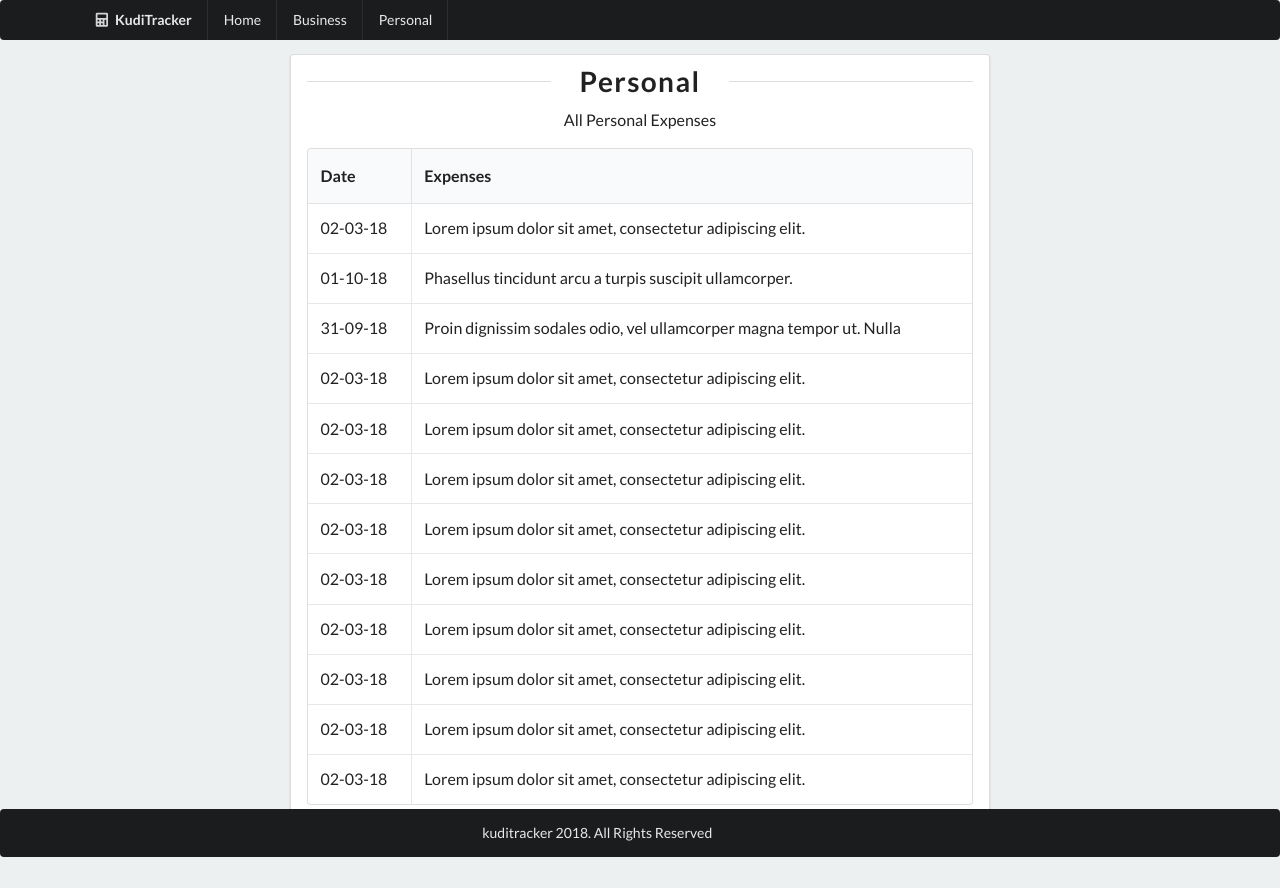
After one commit to Chiazokam/KudiTrack, a Flask app: page /personal in a window 1280 px wide. The commit adds this page. Run offline with Flask 2, Linux system fonts and the light colour scheme; some libraries are stand-ins or nearby versions.

Commit message:
Create Business and Personal Pages

```diff
--- a/static/css/main.css
+++ b/static/css/main.css
@@ -2,13 +2,17 @@
   background-color: #ecf0f1;
 }
 
+#defined-item:hover{
+  background-color: #b71540;
+}
+
+#defined-descr{
+  text-align: center;
+}
+
 #defined-content{
-  min-height: 70%;
-  min-height: -webkit-calc(100% - 186px);
-  min-height: -moz-calc(100% - 186px);
-  min-height: calc(100% - 186px);
-  padding-bottom: 7%;
-  padding-top: 3%;
+ height: 85%;
+ overflow: scroll;
 }
 
 #footer-text{
--- a/templates/home.html
+++ b/templates/home.html
@@ -13,7 +13,7 @@
 
       <div class="field">
         <label>Expense Description</label>
-        <input type="text" name="expense_descr" required></input>
+        <input type="text" name="expense_descr" maxlength="68" required></input>
       </div>
 
       <div class="field">
--- a/templates/layout.html
+++ b/templates/layout.html
@@ -9,9 +9,9 @@
         <div class="ui static inverted menu">
           <div class="ui container">
             <div class="header item"><i class="calculator icon"></i>KudiTracker</div>
-            <a href="/" class="item">Home</a>
-            <a href="templates/business" class="item">Business</a>
-            <a href="templates/personal" class="item">Personal</a>
+            <div id="defined-item"><a href="/" class="item">Home</a></div>
+            <div id="defined-item"><a href="/business" class="item defined-item">Business</a></div>
+            <div id="defined-item"><a href="/personal" class="item defined-item">Personal</a></div>
           </div>
         </div>
 
--- /dev/null
+++ b/templates/personal.html
@@ -0,0 +1,69 @@
+{% extends "layout.html" %}
+{% block content %}
+
+<div id="defined-content">
+  <div class="ui main text container segment">
+    <h1 class="ui horizontal divider header">
+      Personal
+    </h1>
+      <p id="defined-descr">All Personal Expenses</p>
+            <table class="ui celled table">
+            <thead>
+              <tr><th>Date</th>
+              <th>Expenses</th>
+            </tr></thead>
+            <tbody class="defined-tbody">
+              <tr>
+                <td data-label="Date">02-03-18</td>
+                <td data-label="Expenses">Lorem ipsum dolor sit amet, consectetur adipiscing elit.</td>
+              </tr>
+              <tr>
+                <td data-label="Date">01-10-18</td>
+                <td data-label="Expenses"> Phasellus tincidunt arcu a turpis suscipit ullamcorper.</td>
+              </tr>
+              <tr>
+                <td data-label="Date">31-09-18</td>
+                <td data-label="Expenses">Proin dignissim sodales odio, vel ullamcorper magna tempor ut. Nulla</td>
+              </tr>
+              <tr>
+                <td data-label="Date">02-03-18</td>
+                <td data-label="Expenses">Lorem ipsum dolor sit amet, consectetur adipiscing elit.</td>
+              </tr>
+              <tr>
+                <td data-label="Date">02-03-18</td>
+                <td data-label="Expenses">Lorem ipsum dolor sit amet, consectetur adipiscing elit.</td>
+              </tr>
+              <tr>
+                <td data-label="Date">02-03-18</td>
+                <td data-label="Expenses">Lorem ipsum dolor sit amet, consectetur adipiscing elit.</td>
+              </tr>
+              <tr>
+                <td data-label="Date">02-03-18</td>
+                <td data-label="Expenses">Lorem ipsum dolor sit amet, consectetur adipiscing elit.</td>
+              </tr>
+              <tr>
+                <td data-label="Date">02-03-18</td>
+                <td data-label="Expenses">Lorem ipsum dolor sit amet, consectetur adipiscing elit.</td>
+              </tr>
+              <tr>
+                <td data-label="Date">02-03-18</td>
+                <td data-label="Expenses">Lorem ipsum dolor sit amet, consectetur adipiscing elit.</td>
+              </tr>
+              <tr>
+                <td data-label="Date">02-03-18</td>
+                <td data-label="Expenses">Lorem ipsum dolor sit amet, consectetur adipiscing elit.</td>
+              </tr>
+              <tr>
+                <td data-label="Date">02-03-18</td>
+                <td data-label="Expenses">Lorem ipsum dolor sit amet, consectetur adipiscing elit.</td>
+              </tr>
+              <tr>
+                <td data-label="Date">02-03-18</td>
+                <td data-label="Expenses">Lorem ipsum dolor sit amet, consectetur adipiscing elit.</td>
+              </tr>
+
+            </tbody>
+          </table>
+  </div>
+</div>
+{% endblock %}
```
Also changed, not shown: templates/business.html (added, +32 -0 lines).
